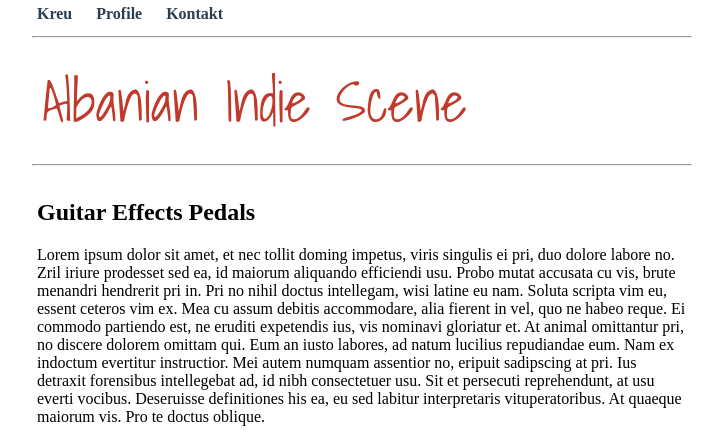
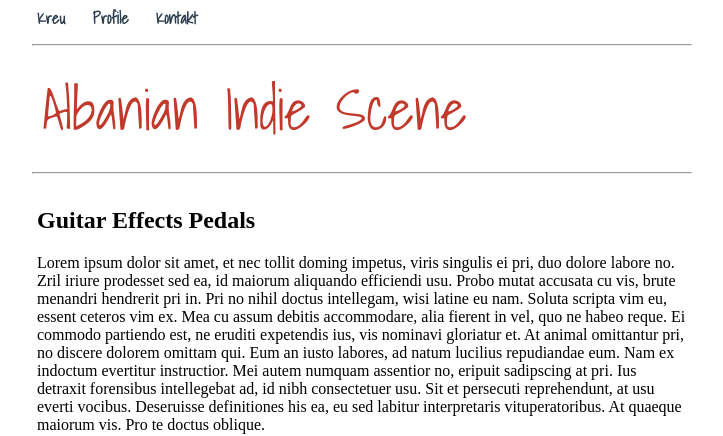
Before and after one commit to Seadi/777, a plain HTML site: page index.html in a window 1280 px wide. Shown: the top 436 px of the page, without its empty margins (278-1001 px from the left). Drawn offline with Linux system fonts and the light colour scheme.

Commit message:
Update style.css

```diff
--- a/style.css
+++ b/style.css
@@ -4,7 +4,7 @@ hr {border-top: 1px dashed grey}
 img {display:block;margin:0 auto}
 a {text-decoration:none;color: #2c3e50}
 header {padding:10px;font-size:56px;color:#c0392b;font-family:Shadows Into Light}
-nav {padding:5px;font-weight:bold;}
+nav {padding:5px;font-weight:bold;font-family:Shadows Into Light}
 nav a {margin-right:20px}
 article {text-align:left;padding:5px}
 footer {padding:5px 0 5px 0;}
```
